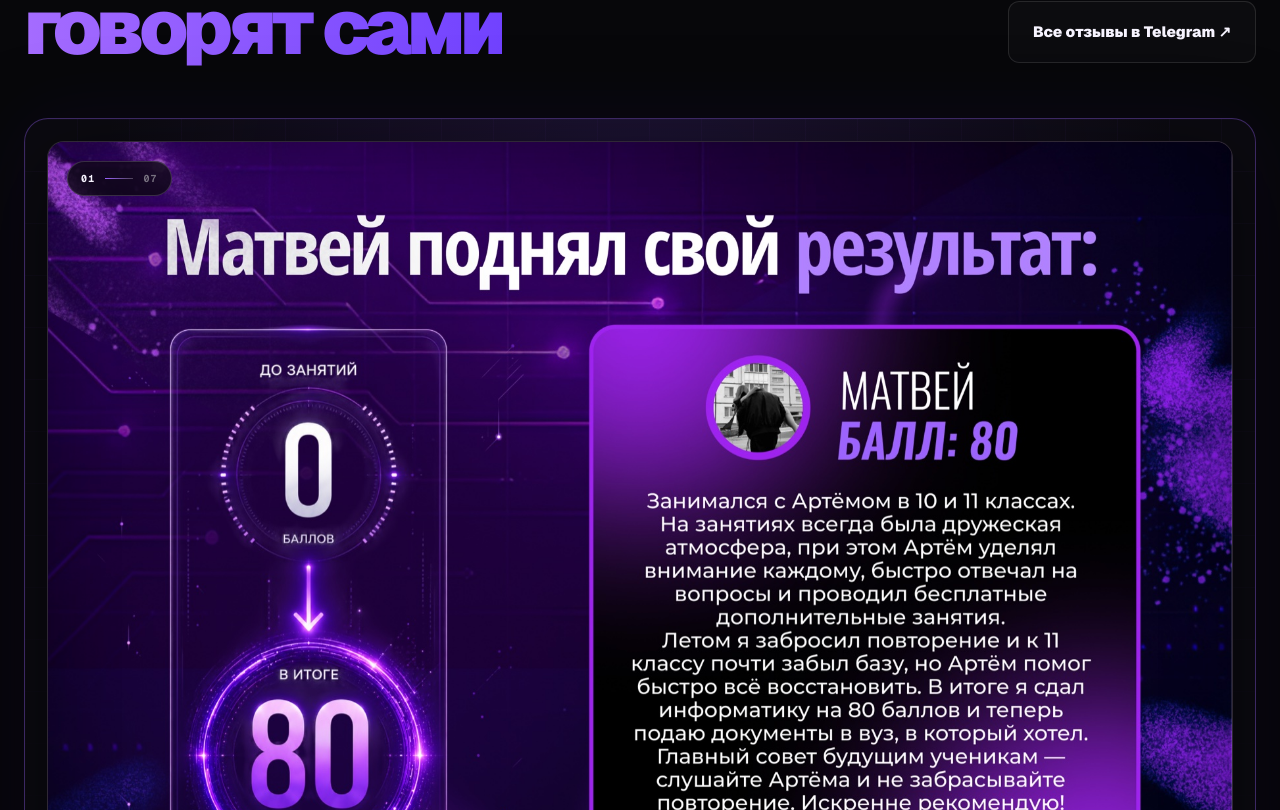
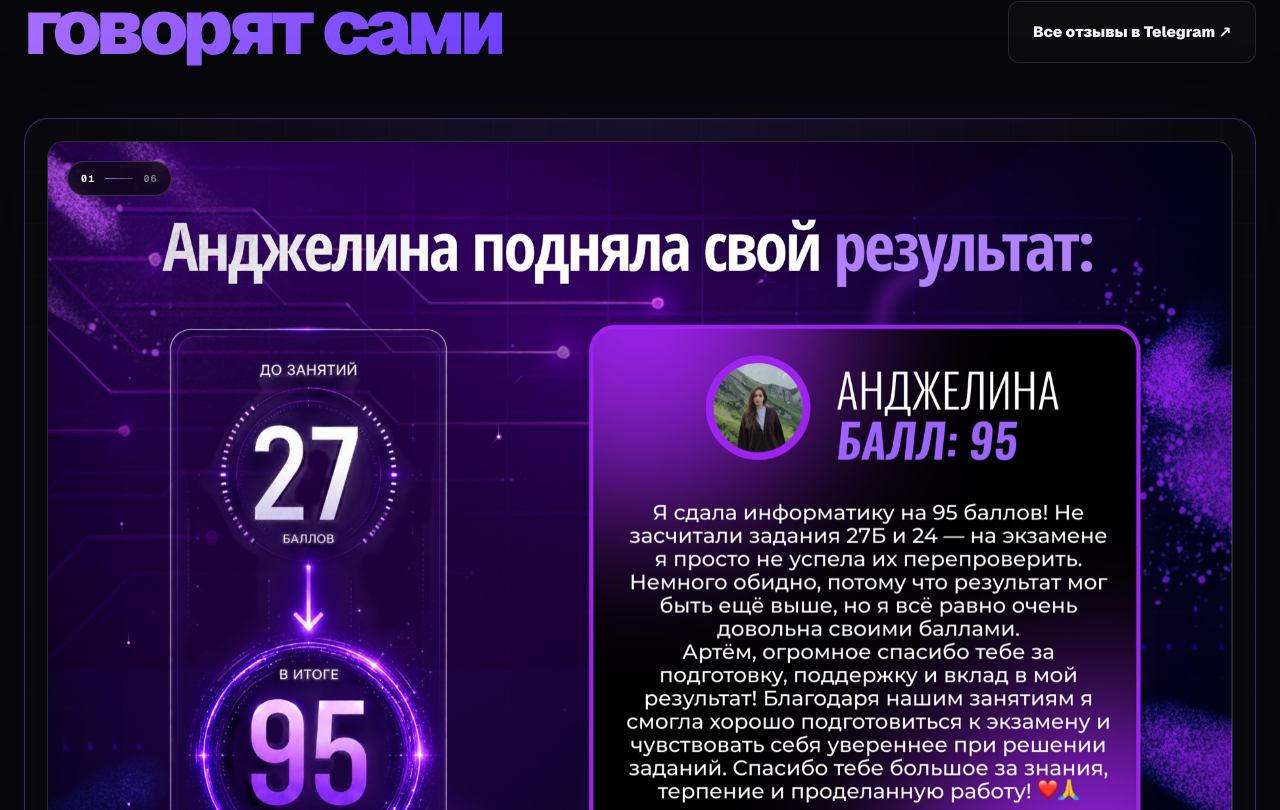
Before and after one commit to matvej-working/artem-alekseev-ege-site, a Next.js app: page / in a window 1280 px wide. Shown: the part 7970-8780 px from the top of the page. Built offline with nearby package versions, Linux system fonts and the light colour scheme.

Commit message:
Remove Matvey result card

```diff
--- a/app/page.tsx
+++ b/app/page.tsx
@@ -13,9 +13,9 @@ const advantages = [
   ["06", "Записи каждого занятия", "Можно вернуться к любой теме в течение года и спокойно пересмотреть объяснение", "▶"],
 ];
 
-const reviewCards = Array.from({ length: 7 }, (_, index) => ({
-  src: `/reviews/review-${index + 1}.jpg`,
-  alt: `Отзыв и результат ученика — карточка ${index + 1}`,
+const reviewCards = [2, 3, 4, 5, 6, 7].map((cardNumber) => ({
+  src: `/reviews/review-${cardNumber}.jpg`,
+  alt: `Отзыв и результат ученика — карточка ${cardNumber}`,
 }));
 
 const faqs = [
```
Also changed, not shown: public/reviews/review-1.jpg (deleted), 1 other file (tests, documents, lock files or other folders).
